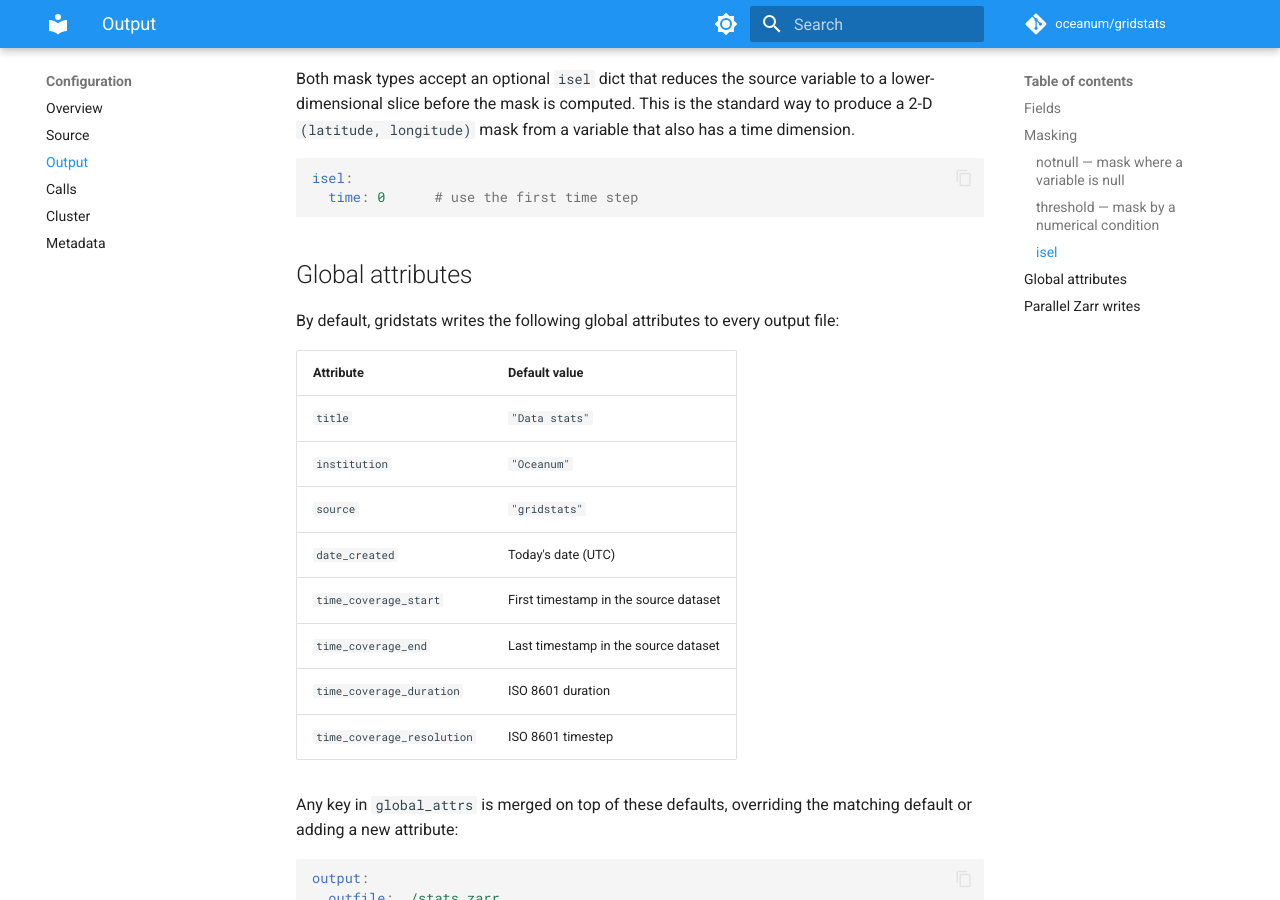
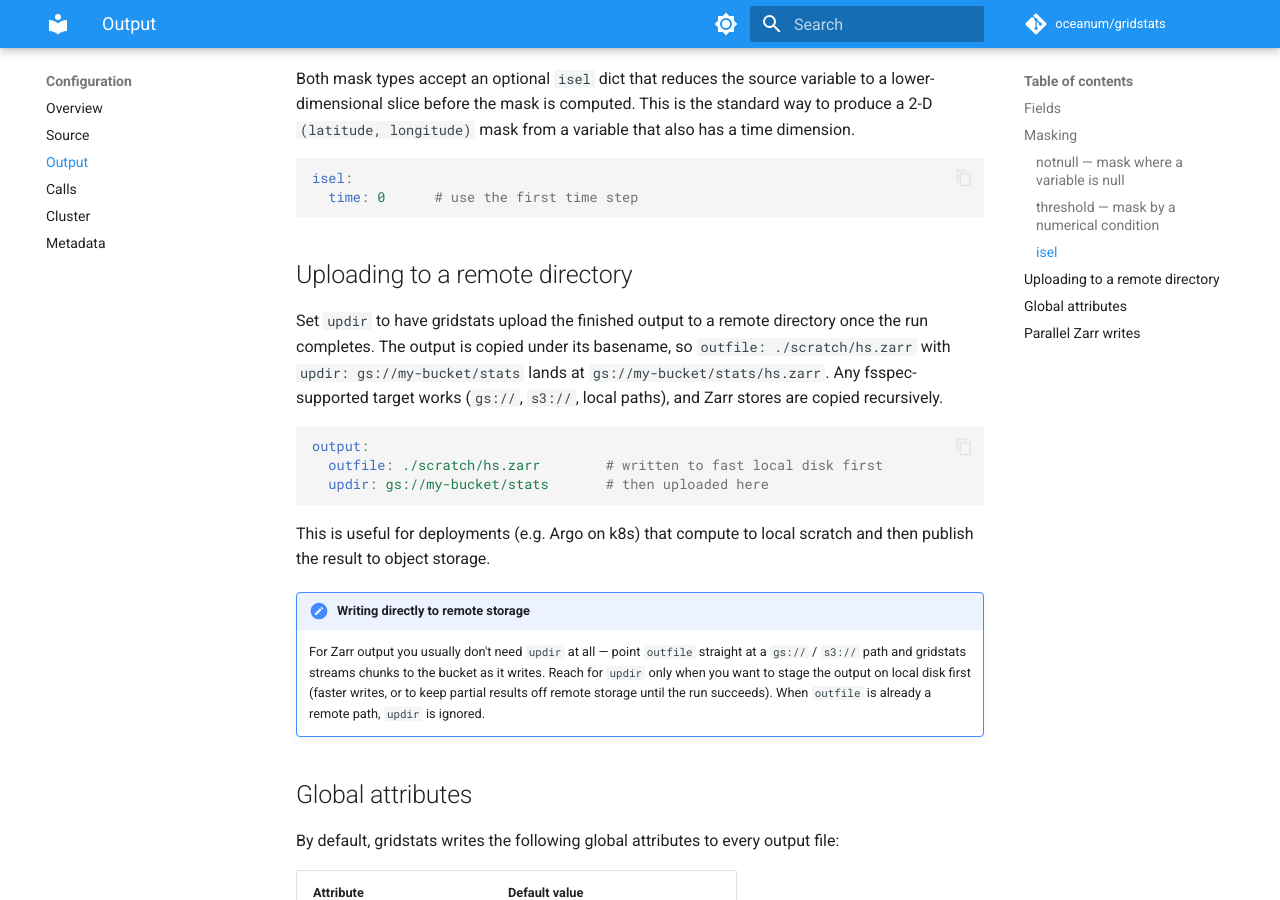
Before and after one commit to oceanum/gridstats, an MkDocs documentation site: the page built from docs/configuration/output.md, in a window 1280 px wide and 900 px high, scrolled down 1941 px. Built offline with MkDocs 1.6.1 and Material for MkDocs 9.7.7, drawn with Linux system fonts in a browser that asks for light colours; comment, search, counter and statistics services are not loaded; some of the changed text lies outside the part shown.

Commit message:
Updates to the docs

````diff
--- a/docs/configuration/output.md
+++ b/docs/configuration/output.md
@@ -11,7 +11,7 @@ Controls where and how results are written.
 | `append` | bool | `false` | Add variables to an existing Zarr store rather than overwriting it. See [Parallel Zarr writes](#parallel-zarr-writes) below. |
 | `consolidate` | bool | `false` | Run `zarr.consolidate_metadata()` after writing. See [Parallel Zarr writes](#parallel-zarr-writes) below. |
 | `mask` | dict | `null` | Optional spatial mask applied to all output variables before writing. See [Masking](#masking) below. |
-| `updir` | string | `null` | *Deprecated.* Write directly to a remote path via `outfile` instead. |
+| `updir` | string | `null` | Optional remote directory to upload the written output to after the run. See [Uploading to a remote directory](#uploading-to-a-remote-directory) below. |
 
 ## Masking
 
@@ -64,6 +64,25 @@ Both mask types accept an optional `isel` dict that reduces the source variable
 isel:
   time: 0      # use the first time step
 ```
+
+## Uploading to a remote directory
+
+Set `updir` to have gridstats upload the finished output to a remote directory once the run completes. The output is copied under its basename, so `outfile: ./scratch/hs.zarr` with `updir: gs://my-bucket/stats` lands at `gs://my-bucket/stats/hs.zarr`. Any fsspec-supported target works (`gs://`, `s3://`, local paths), and Zarr stores are copied recursively.
+
+```yaml
+output:
+  outfile: ./scratch/hs.zarr        # written to fast local disk first
+  updir: gs://my-bucket/stats       # then uploaded here
+```
+
+This is useful for deployments (e.g. Argo on k8s) that compute to local scratch and then publish the result to object storage.
+
+!!! note "Writing directly to remote storage"
+    For Zarr output you usually don't need `updir` at all — point `outfile` straight at a
+    `gs://` / `s3://` path and gridstats streams chunks to the bucket as it writes. Reach
+    for `updir` only when you want to stage the output on local disk first (faster writes,
+    or to keep partial results off remote storage until the run succeeds). When `outfile`
+    is already a remote path, `updir` is ignored.
 
 ## Global attributes
 
````
Also changed, not shown: docs/getting-started.md (+11 -0 lines), docs/ops/frequency-domain.md (+5 -2 lines).
